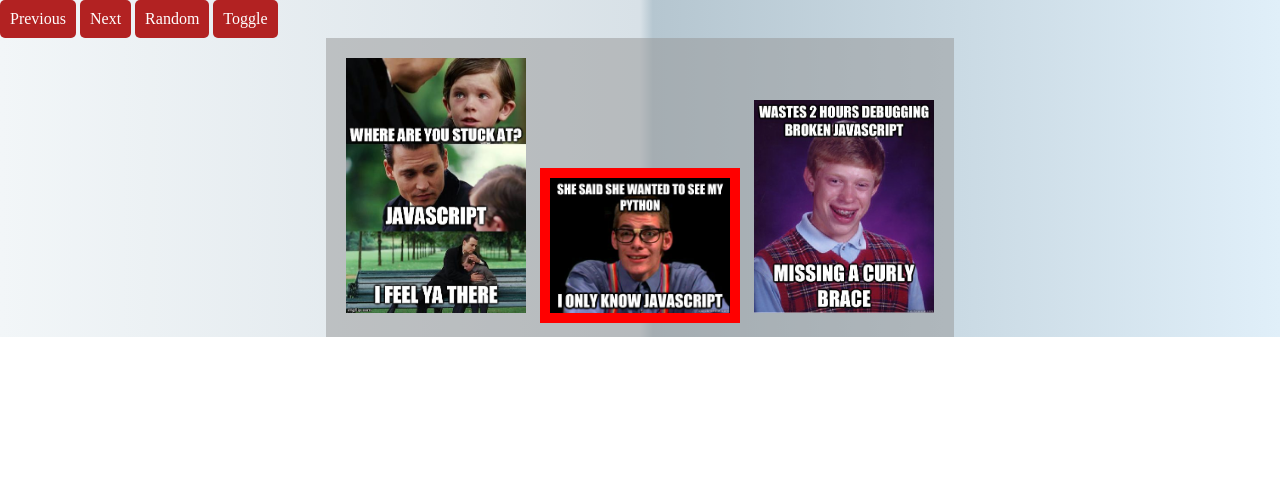
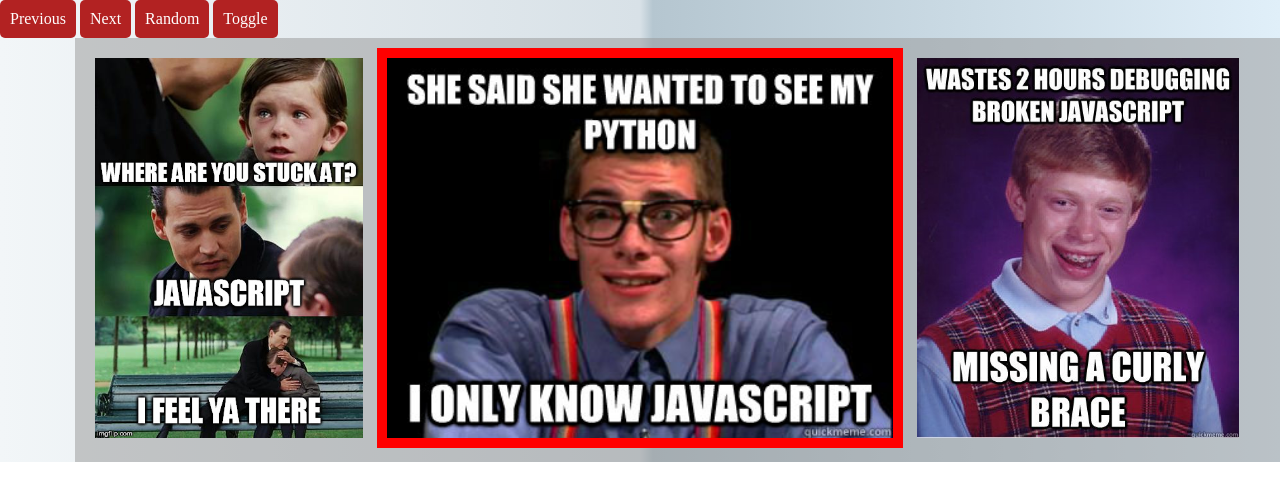
Before and after one commit to lkatkus/3WA-5-2, a plain HTML site: page index.html in a window 1280 px wide. Drawn offline with Linux system fonts and the light colour scheme.

Commit message:
Carousel v1

```diff
--- a/css/style.css
+++ b/css/style.css
@@ -8,6 +8,9 @@ html, body{
 }
 
 #carousel{
+
+    overflow: hidden;
+
     background: rgba(242,246,248,1);
     background: -moz-linear-gradient(left, rgba(242,246,248,1) 0%, rgba(216,225,231,1) 50%, rgba(181,198,208,1) 51%, rgba(224,239,249,1) 100%);
     background: -webkit-gradient(left top, right top, color-stop(0%, rgba(242,246,248,1)), color-stop(50%, rgba(216,225,231,1)), color-stop(51%, rgba(181,198,208,1)), color-stop(100%, rgba(224,239,249,1)));
@@ -16,6 +19,18 @@ html, body{
     background: -ms-linear-gradient(left, rgba(242,246,248,1) 0%, rgba(216,225,231,1) 50%, rgba(181,198,208,1) 51%, rgba(224,239,249,1) 100%);
 }
 
+#carousel-container{
+    padding: 10px;
+    position: relative;
+    transition: all ease 0.5s;
+    background-color: rgba(150,150,150,0.5);
+    white-space: nowrap;
+}
+
+.carousel-item{
+    display: inline-block;
+
+}
 
 #carousel-buttons ul{
     padding: 0;
@@ -36,22 +51,10 @@ html, body{
     display: none;
 }
 
-#carousel-container{
-    padding: 10px;
-    display: inline-block;
-    position: relative;
-    transition: all ease 0.5s;
-    background-color: rgba(150,150,150,0.5);
-}
-
-.carousel-item{
-    display: inline-block;
-    top: 0;
-}
 
 .carousel-item img{
     padding: 10px;
-    width: 200px;
+    height: 400px;
 }
 
 .carousel-item.active img{
--- a/js/script.js
+++ b/js/script.js
@@ -108,10 +108,6 @@
 
         let x = containerCenter - (imgLeft + imgWidth - containerOffset);
 
-        if(x < 0){
-            x = -x;
-        }
-
         console.log("CONTAINER OFFSET " + containerOffset);
         console.log("IMG LEFT " + imgLeft);
         console.log("X " + x);
```
